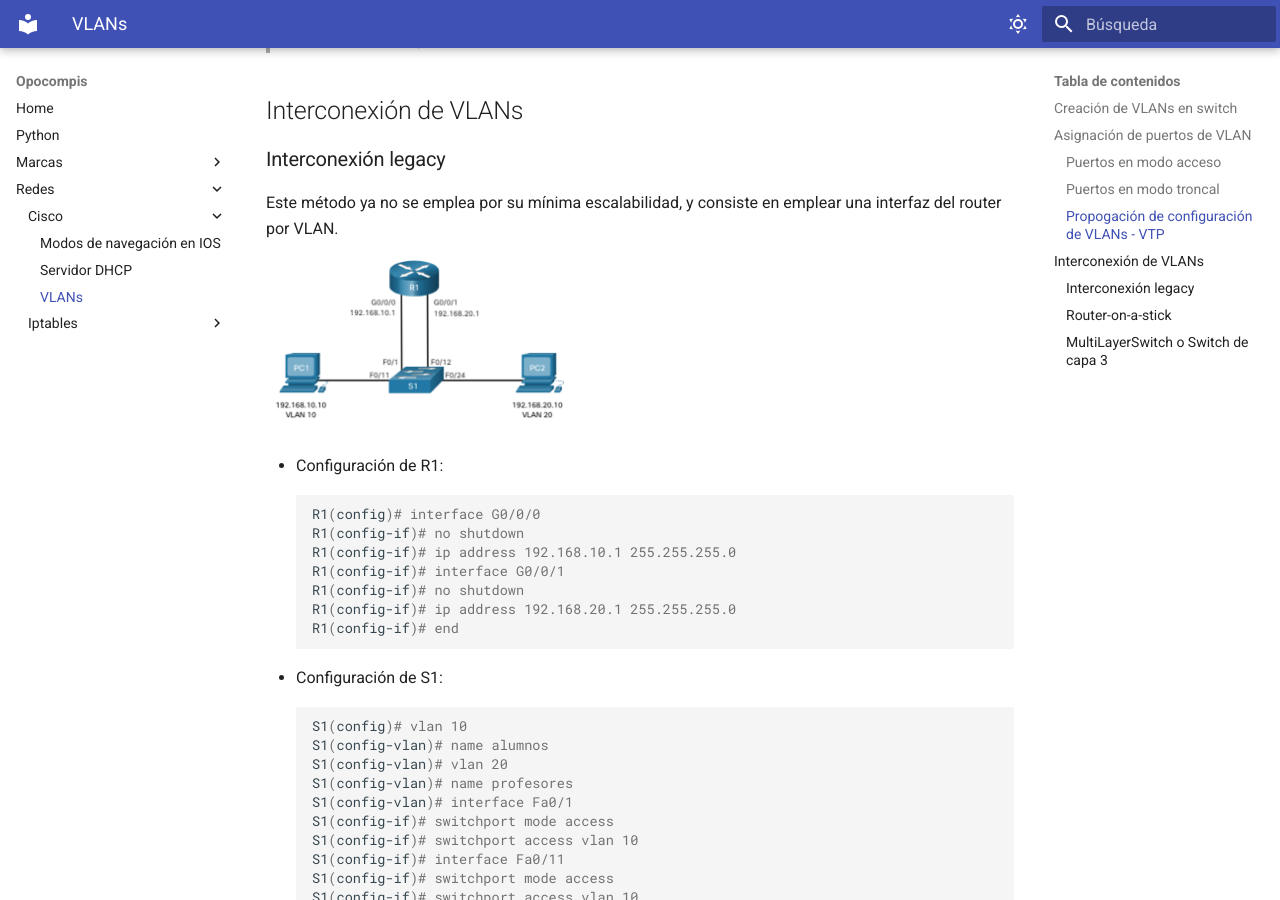
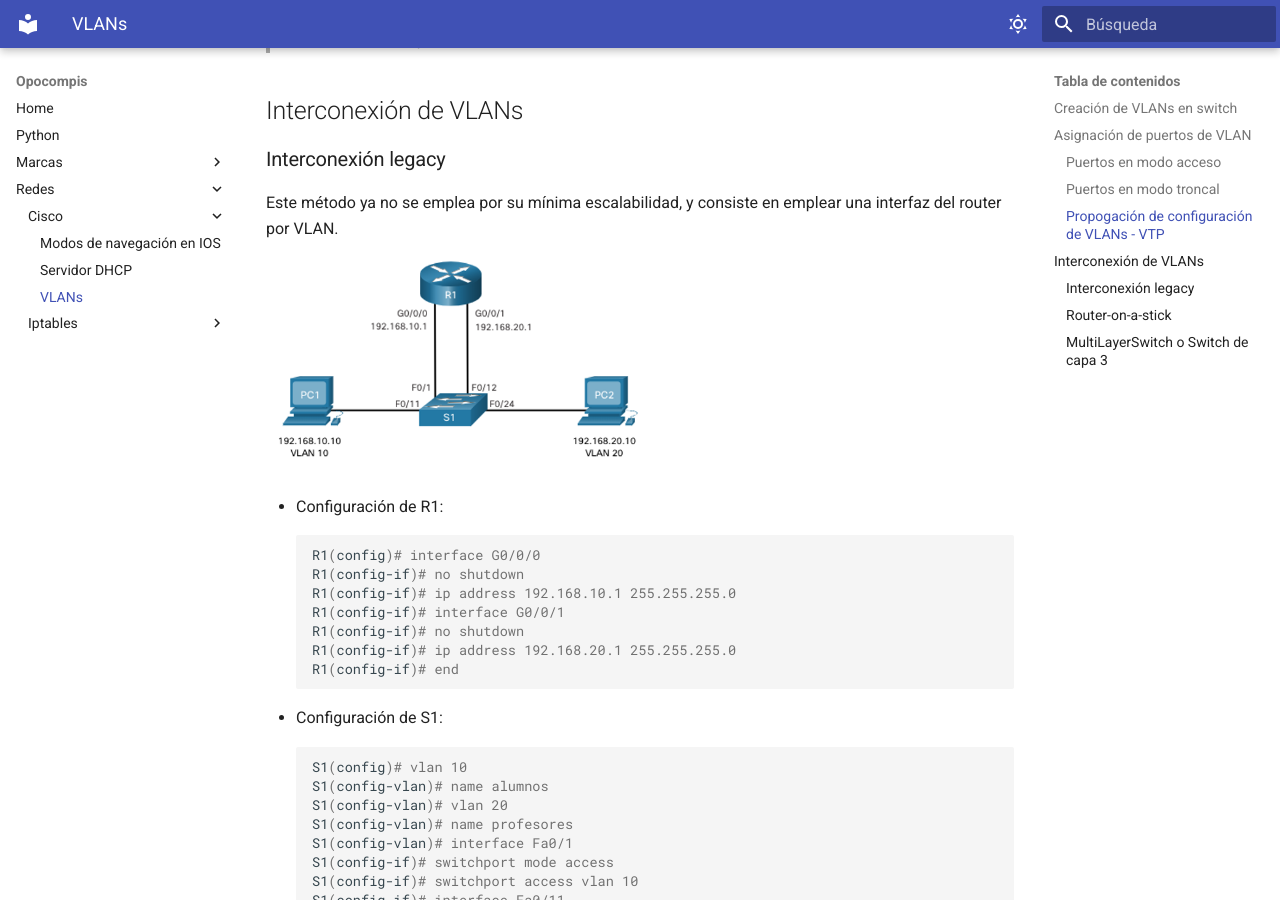
Before and after one commit to Holowachu/opos, an MkDocs documentation site: the page built from docs/Redes/Cisco/3-VLANs.md, in a window 1280 px wide and 900 px high, scrolled down 2046 px. Built offline with MkDocs 1.6.1 and Material for MkDocs 9.7.7, drawn with Linux system fonts in a browser that asks for light colours.

Commit message:
VLANs finito

````diff
--- a/docs/Redes/Cisco/3-VLANs.md
+++ b/docs/Redes/Cisco/3-VLANs.md
@@ -89,7 +89,7 @@
 
 Este método ya no se emplea por su mínima escalabilidad, y consiste en emplear una interfaz del router por VLAN.
 
-<img style="width: 300px; height: auto; align: middle;" src="../inter-vlan-legacy.png">
+<img style="width: 50%; margin-left: auto; margin-right: auto;" src="../inter-vlan-legacy.png">
 
 * Configuración de R1:
 ```bash
@@ -128,7 +128,7 @@
 
 Es la configuración más habitual y escalable, pues hace uso de un enlace troncal y configura una subinterfaz por VLAN.
 
-<img style="float: left;" src="../router-on-a-stick.jpeg">
+<img style="float: right;" src="../router-on-a-stick.jpeg">
 
 * Configuración router:
 ```bash
@@ -168,7 +168,7 @@
 
 Es la opción de configuración más avanzada y hace uso de un MLS. Se trata de un switch con capacidad de enrutado, por lo tanto, si se habilita esta opción en el mismo con el comando `ip routing`, este será capaz de enrutar el tráfico entre las diferentes VLANs de un modo similar a como lo haría un router.
 
-<img style="width: 300px; height: auto; align: middle;" src="../inter-vlan-mls.png">
+<img style="width: 50%; margin-left: auto; margin-right: auto;" src="../inter-vlan-mls.png">
 
 * Configuración del MLS:
 ```bash
````
